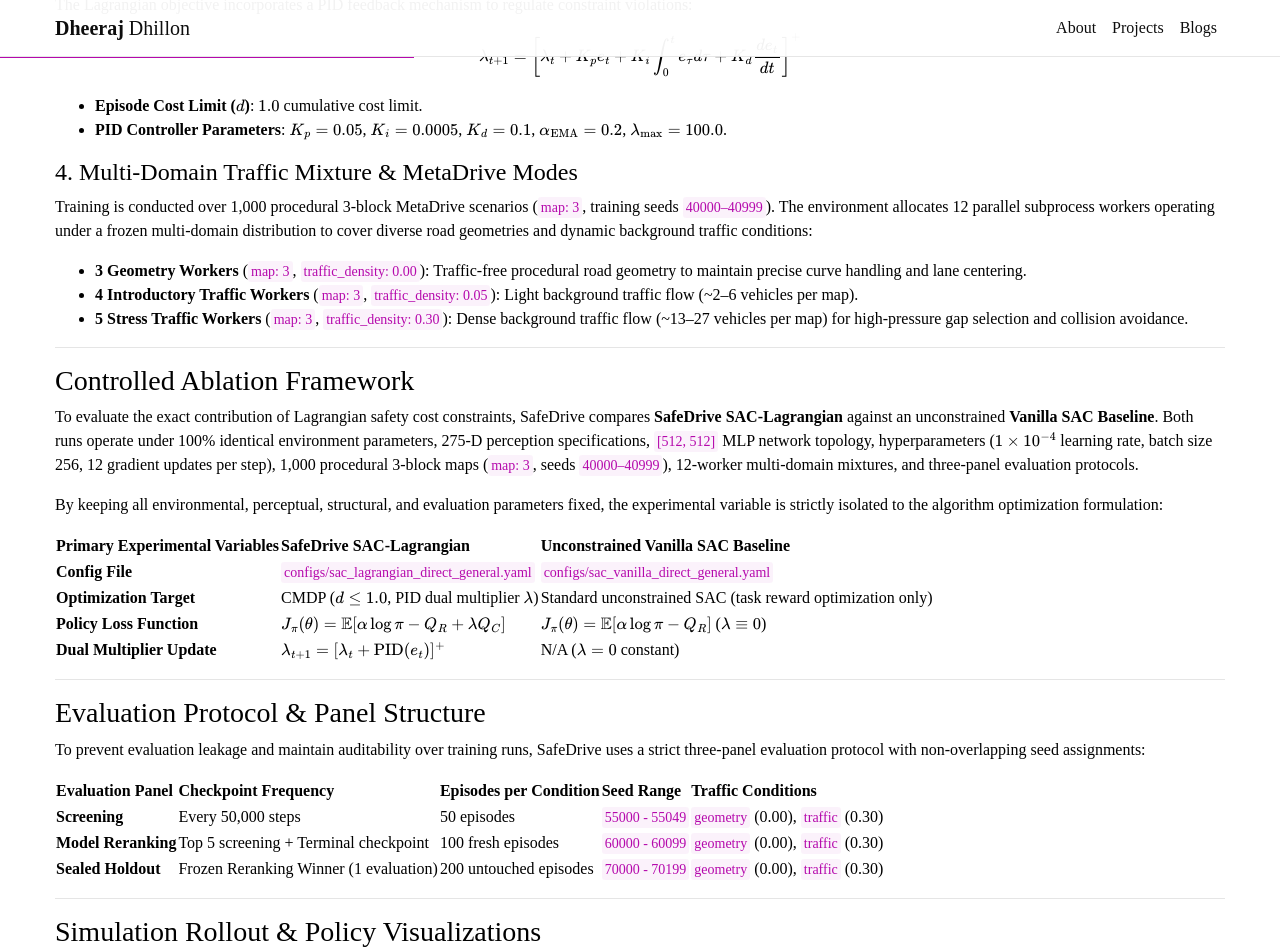
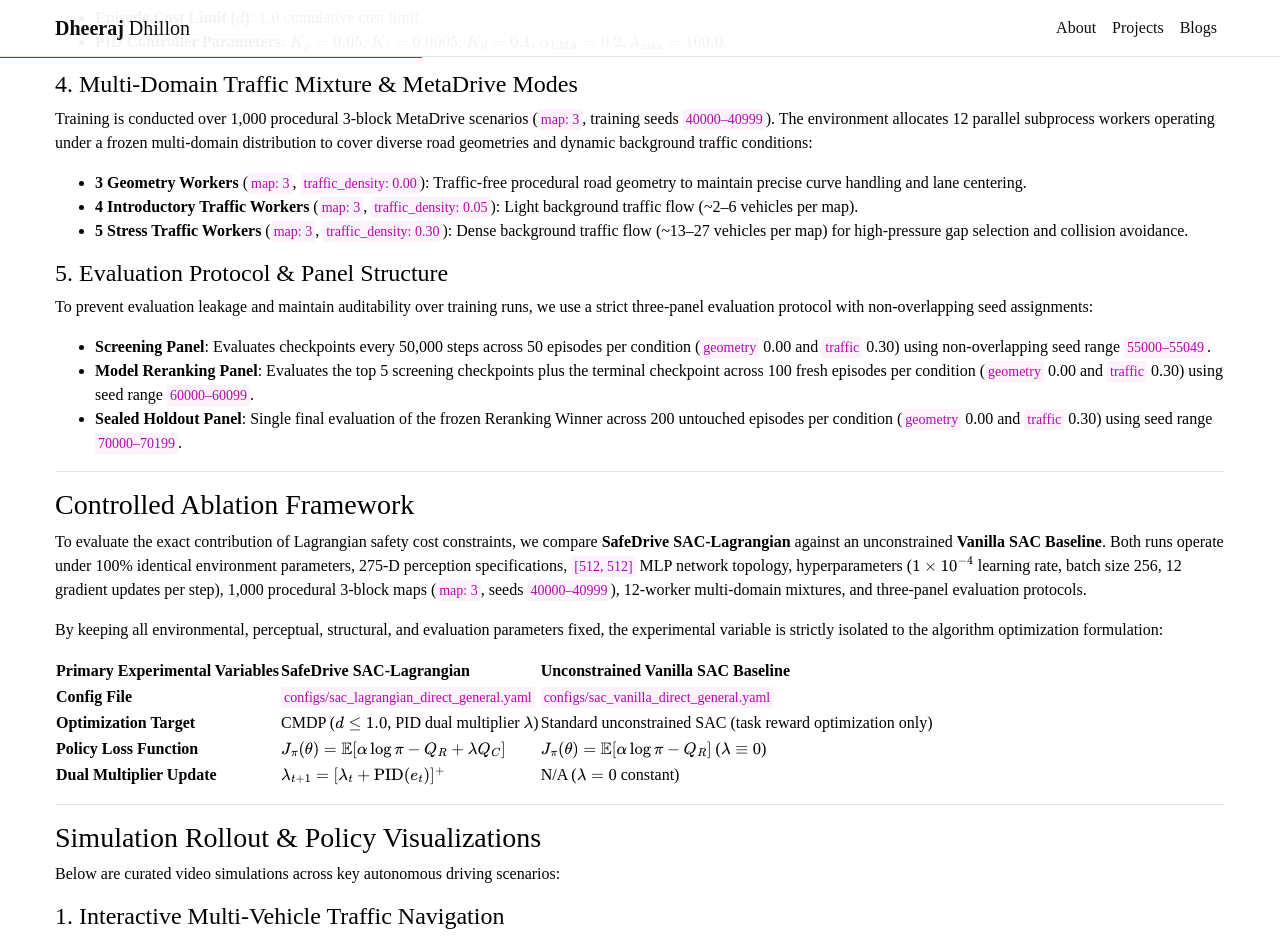
Before and after one commit to djdhillxn/djdhillxn.github.io, a Jekyll site: the page built from _projects/safedrive.md, in a window 1280 px wide and 1400 px high, scrolled down 1561 px. Shown: the top 952 px of the window. Built offline with Jekyll 4.4.1, drawn with Linux system fonts in a browser that asks for light colours; comment, search, counter and statistics services are not loaded; a style sheet for code colours, icons or effects is not loaded; some of the changed text lies outside the part shown; grey boxes are pictures that could not be loaded.

Commit message:
brr more updates making concise the safedrive project page

```diff
--- a/_projects/safedrive.md
+++ b/_projects/safedrive.md
@@ -21,9 +21,7 @@
   What makes SafeDrive unique is its end-to-end integration: while standard benchmarks rely on unconstrained reward penalties or fragile multi-stage curriculum switching that causes catastrophic forgetting, SafeDrive combines a 275-dimensional spatial observation space (240 360° LiDAR rays + 4 nearby-vehicle tracking slots) with a multi-domain 12-worker environment mixture over 3-block maps (`map: 3`, densities 0.00, 0.05, 0.30) and an unconstrained Vanilla SAC ablation baseline. A non-overlapping seed evaluation protocol across Screening, Reranking, and Sealed Holdout panels ensures completely auditable safety guarantees.
 ---
 
-SafeDrive is a bounded simulation project in MetaDrive investigating **Constrained Safe Reinforcement Learning** for autonomous vehicle navigation ([what makes SafeDrive unique](#what-makes-safedrive-unique)).
-
-Rather than relying on unconstrained reward shaping or manual multi-stage curriculum switching, the project formulates closed-loop autonomous driving as a **Constrained Markov Decision Process (CMDP)**. The objective is to learn a single policy that maximizes progress and speed rewards while strictly bounding cumulative collision and off-road safety costs below a declared threshold ($d \le 1.0$).
+SafeDrive is a bounded simulation project in MetaDrive investigating **Constrained Safe Reinforcement Learning** for autonomous vehicle navigation ([what makes SafeDrive unique](#what-makes-safedrive-unique)). Rather than relying on unconstrained reward shaping or manual multi-stage curriculum switching, the project formulates closed-loop autonomous driving as a **Constrained Markov Decision Process (CMDP)**. The objective is to learn a single policy that maximizes progress and speed rewards while strictly bounding cumulative collision and off-road safety costs below a declared threshold ($d \le 1.0$).
 
 ---
 
@@ -41,7 +39,7 @@
 - **Ego Kinematics & Navigation (19-D)**: Speed, steering angle, angular velocity, lane offset, route checkpoints, and navigation target vectors.
 
 #### 2. Network Architecture & Policy Optimization
-SafeDrive parameterizes the policy $\pi_\theta(a|s)$, reward critic $Q_{\phi_R}(s, a)$, and safety cost critic $Q_{\psi_C}(s, a)$ using 512-wide Multi-Layer Perceptrons (`[512, 512]`) with ReLU activations:
+We parameterize the policy $\pi_\theta(a|s)$, reward critic $Q_{\phi_R}(s, a)$, and safety cost critic $Q_{\psi_C}(s, a)$ using 512-wide Multi-Layer Perceptrons (`[512, 512]`) with ReLU activations:
 - **Policy Network ($\pi_\theta$)**: Outputs continuous control actions $a = (a_{\text{steer}}, a_{\text{accel}}) \in [-1, 1]^2$ via a squashed Gaussian distribution:
   $$\pi_\theta(a|s) = \tanh(\mu_\theta(s) + \sigma_\theta(s) \odot \epsilon), \quad \epsilon \sim \mathcal{N}(0, I)$$
 - **Dual-Critic Architecture ($Q_{\phi_R}, Q_{\psi_C}$)**: Twin double-critic networks estimate expected cumulative task reward $J_R$ and expected cumulative safety cost $J_C$. Soft Bellman targets are computed via:
@@ -65,11 +63,17 @@
 - **4 Introductory Traffic Workers** (`map: 3`, `traffic_density: 0.05`): Light background traffic flow (~2–6 vehicles per map).
 - **5 Stress Traffic Workers** (`map: 3`, `traffic_density: 0.30`): Dense background traffic flow (~13–27 vehicles per map) for high-pressure gap selection and collision avoidance.
 
+#### 5. Evaluation Protocol & Panel Structure
+To prevent evaluation leakage and maintain auditability over training runs, we use a strict three-panel evaluation protocol with non-overlapping seed assignments:
+- **Screening Panel**: Evaluates checkpoints every 50,000 steps across 50 episodes per condition (`geometry` 0.00 and `traffic` 0.30) using non-overlapping seed range `55000–55049`.
+- **Model Reranking Panel**: Evaluates the top 5 screening checkpoints plus the terminal checkpoint across 100 fresh episodes per condition (`geometry` 0.00 and `traffic` 0.30) using seed range `60000–60099`.
+- **Sealed Holdout Panel**: Single final evaluation of the frozen Reranking Winner across 200 untouched episodes per condition (`geometry` 0.00 and `traffic` 0.30) using seed range `70000–70199`.
+
 ---
 
 ### Controlled Ablation Framework
 
-To evaluate the exact contribution of Lagrangian safety cost constraints, SafeDrive compares **SafeDrive SAC-Lagrangian** against an unconstrained **Vanilla SAC Baseline**. Both runs operate under 100% identical environment parameters, 275-D perception specifications, `[512, 512]` MLP network topology, hyperparameters ($1 \times 10^{-4}$ learning rate, batch size 256, 12 gradient updates per step), 1,000 procedural 3-block maps (`map: 3`, seeds `40000–40999`), 12-worker multi-domain mixtures, and three-panel evaluation protocols.
+To evaluate the exact contribution of Lagrangian safety cost constraints, we compare **SafeDrive SAC-Lagrangian** against an unconstrained **Vanilla SAC Baseline**. Both runs operate under 100% identical environment parameters, 275-D perception specifications, `[512, 512]` MLP network topology, hyperparameters ($1 \times 10^{-4}$ learning rate, batch size 256, 12 gradient updates per step), 1,000 procedural 3-block maps (`map: 3`, seeds `40000–40999`), 12-worker multi-domain mixtures, and three-panel evaluation protocols.
 
 By keeping all environmental, perceptual, structural, and evaluation parameters fixed, the experimental variable is strictly isolated to the algorithm optimization formulation:
 
@@ -79,18 +83,6 @@
 | **Optimization Target** | CMDP ($d \le 1.0$, PID dual multiplier $\lambda$) | Standard unconstrained SAC (task reward optimization only) |
 | **Policy Loss Function** | $J_\pi(\theta) = \mathbb{E} [\alpha \log \pi - Q_R + \lambda Q_C]$ | $J_\pi(\theta) = \mathbb{E} [\alpha \log \pi - Q_R]$ ($\lambda \equiv 0$) |
 | **Dual Multiplier Update** | $\lambda_{t+1} = [\lambda_t + \text{PID}(e_t)]^+$ | N/A ($\lambda = 0$ constant) |
-
----
-
-### Evaluation Protocol & Panel Structure
-
-To prevent evaluation leakage and maintain auditability over training runs, SafeDrive uses a strict three-panel evaluation protocol with non-overlapping seed assignments:
-
-| Evaluation Panel | Checkpoint Frequency | Episodes per Condition | Seed Range | Traffic Conditions |
-| :--- | :--- | :--- | :--- | :--- |
-| **Screening** | Every 50,000 steps | 50 episodes | `55000 - 55049` | `geometry` (0.00), `traffic` (0.30) |
-| **Model Reranking** | Top 5 screening + Terminal checkpoint | 100 fresh episodes | `60000 - 60099` | `geometry` (0.00), `traffic` (0.30) |
-| **Sealed Holdout** | Frozen Reranking Winner (1 evaluation) | 200 untouched episodes | `70000 - 70199` | `geometry` (0.00), `traffic` (0.30) |
 
 ---
 
```
Also changed, not shown: other parts of _projects/safedrive.md (+1 -1 lines).
